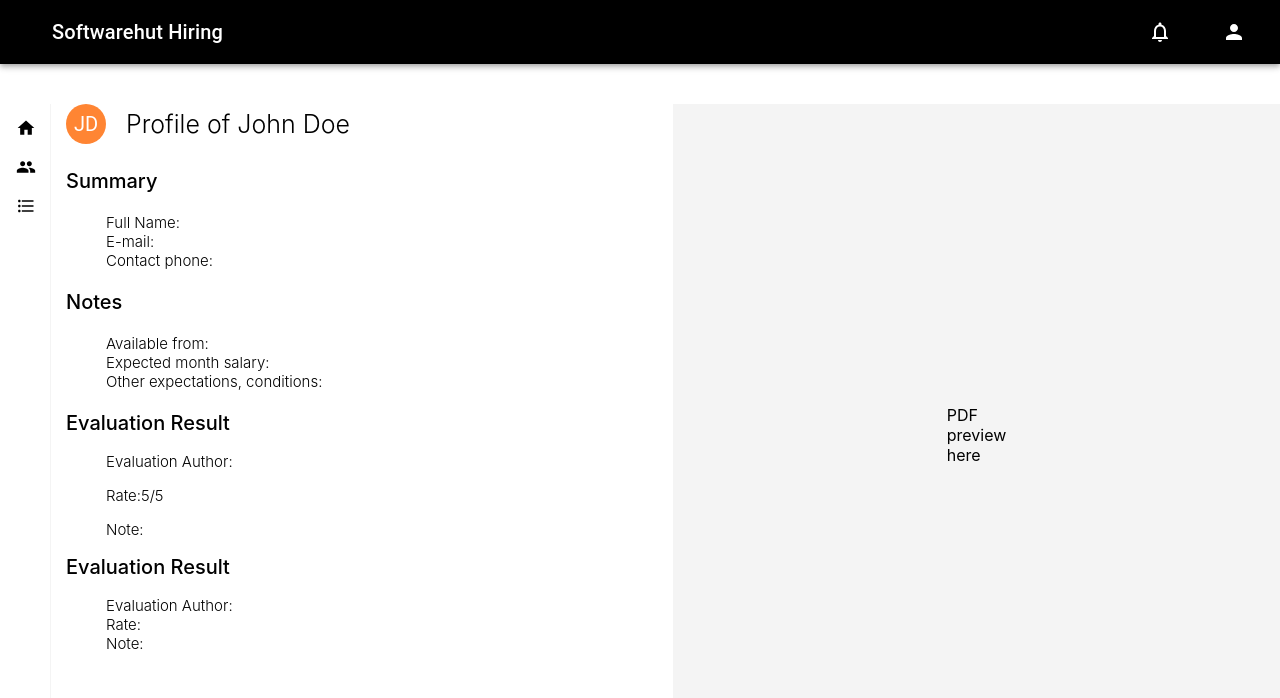
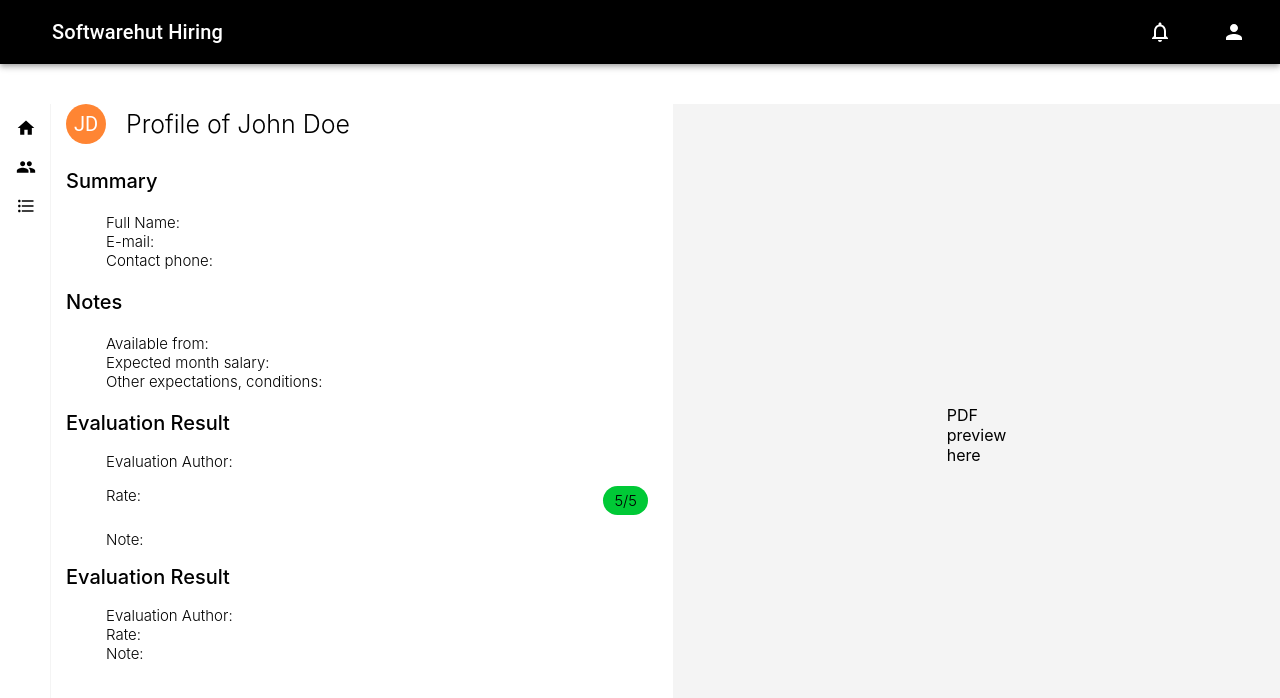
Before and after one commit to softwarehutpl/HeRo-frontend-2, a React (Create React App) app: page /profile in a window 1280 px wide. Shown: the top 698 px of the page. Built offline with nearby package versions, Linux system fonts and the light colour scheme; no server answers.

Commit message:
styles Hr rate

```diff
--- a/src/modules/profile/ProfileStyles.tsx
+++ b/src/modules/profile/ProfileStyles.tsx
@@ -24,4 +24,13 @@ export const CustomSecondHeading = styled('h2')`
 
 export const CustomRateWrapper = styled('div')`
     display: flex;
+    justify-content: space-between;
 `;
+
+export const CustomHrRate = styled('p')`
+    margin-right: 25px;
+    background: #00C936;
+    padding: 5px 11px 5px 11px;
+    border-radius: 25px;
+
+`;
--- a/src/modules/profile/evaluationhr/EvaluationHr.tsx
+++ b/src/modules/profile/evaluationhr/EvaluationHr.tsx
@@ -1,5 +1,5 @@
 import React from "react";
-import { CustomList, CustomListElement, CustomRateWrapper, CustomSecondHeading } from "../ProfileStyles";
+import { CustomHrRate, CustomList, CustomListElement, CustomRateWrapper, CustomSecondHeading } from "../ProfileStyles";
 
 function EvaluationHr() {
     return (
@@ -12,7 +12,7 @@ function EvaluationHr() {
                     <CustomListElement>
                         <CustomRateWrapper>
                             <p>Rate:</p>
-                            <p>5/5</p>
+                            <CustomHrRate>5/5</CustomHrRate>
                         </CustomRateWrapper>
                     </CustomListElement>
                     <CustomListElement>Note: </CustomListElement>
```
